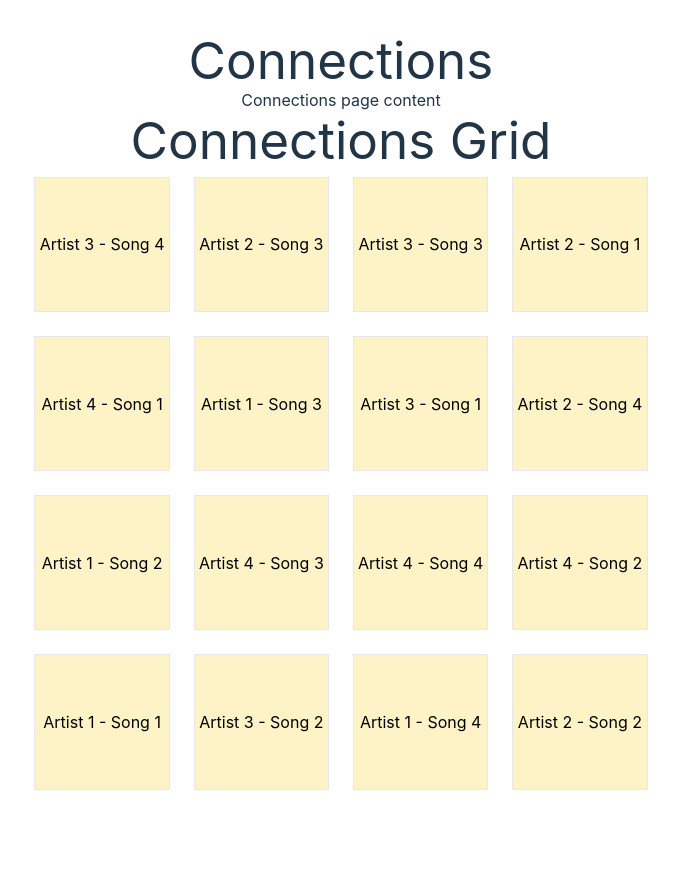
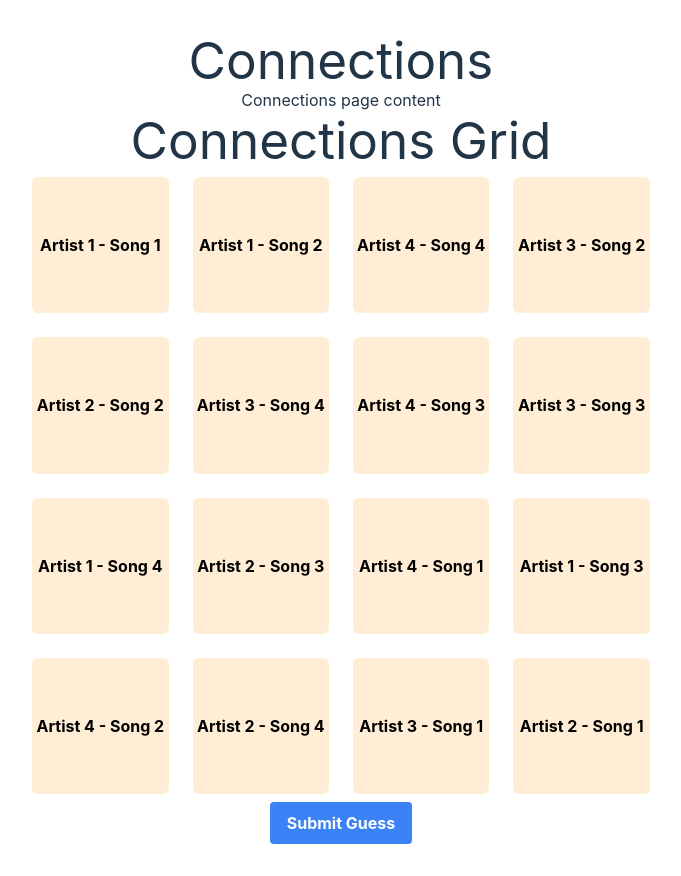
Before and after one commit to tartebabba/music-clash-web, a React (Vite) app: page /connections in a window 1280 px wide. Shown: the whole page, without its empty margins (299-980 px from the left). Before the commit the page ends 830 px from the top, so only its background shows below. Built offline with nearby package versions, Linux system fonts and the light colour scheme.

Commit message:
added submit guess and check functionality

```diff
--- a/src/components/Connections.tsx
+++ b/src/components/Connections.tsx
@@ -1,16 +1,44 @@
+import ConnectionsButtonBar from './ConnectionsButtonBar';
 import ConnectionsGrid from './connections-grid';
 import { extractNShuffleSongs, shuffleSongs } from './utils';
-import { useState } from 'react';
+import { useEffect, useState } from 'react';
+import { GameDetails } from './types';
 
 export default function Connections() {
-  const [detailsForGame, setDetailsForGame] = useState({});
+  const [detailsForGame, setDetailsForGame] = useState({
+    songsObject: gridItems, // To change to actual data
+  });
+  const [currentGameDetails, setCurrentGameDetails] = useState<GameDetails>({
+    songsForGrid: [],
+    selected: [],
+    triesRemaining: 4,
+  });
 
-  const songs = extractNShuffleSongs(gridItems);
-  // const onetoSixteen = Array.from({ length: 16 }, (_, i) => i + 1);
-  const shuffledSongs = shuffleSongs(songs);
+  const songs = extractNShuffleSongs(detailsForGame.songsObject);
+
+  useEffect(() => {
+    setCurrentGameDetails((prev: GameDetails) => ({
+      ...prev,
+      songsForGrid: shuffleSongs(songs),
+    }));
+  }, []);
+
+  function checkGuessCorrect() {
+    const sortedSelected = currentGameDetails.selected.sort();
+    const sortedGamedSongs = detailsForGame.songsObject.map((artistSongs) =>
+      artistSongs.songs.sort()
+    );
+
+    const isGuessCorrect = sortedGamedSongs.some((songArray) =>
+      songArray.every((song, index) => song === sortedSelected[index])
+    );
+    return isGuessCorrect;
+  }
 
   const gridComponents = {
-    shuffledSongs,
+    detailsForGame,
+    currentGameDetails,
+    setCurrentGameDetails,
   };
 
   return (
@@ -18,6 +46,10 @@ export default function Connections() {
       <h1>Connections</h1>
       <p>Connections page content</p>
       <ConnectionsGrid {...gridComponents} />
+      <ConnectionsButtonBar
+        checkGuessCorrect={checkGuessCorrect}
+        selectedLength={currentGameDetails.selected.length}
+      />
     </div>
   );
 }
--- /dev/null
+++ b/src/components/ConnectionsButtonBar.tsx
@@ -0,0 +1,19 @@
+export default function ConnectionsButtonBar(props) {
+  const { checkGuessCorrect, selectedLength } = props;
+
+  function submitGuess() {
+    checkGuessCorrect();
+    console.log(selectedLength);
+  }
+  return (
+    <>
+      <button
+        onClick={submitGuess}
+        disabled={selectedLength !== 4}
+        className="bg-blue-500 hover:bg-blue-700 text-white font-bold py-2 px-4 rounded"
+      >
+        Submit Guess
+      </button>
+    </>
+  );
+}
--- a/src/components/connections-grid.tsx
+++ b/src/components/connections-grid.tsx
@@ -1,35 +1,18 @@
-import { extractSongs, shuffleSongs } from './utils';
-import { useState } from 'react';
-
-interface GameDetails {
-  songsForGrid: string[];
-  selected: string[];
-}
-
-type ConnectionsGridProps = {
-  shuffledSongs: string[];
-};
+import { GameDetails, ConnectionsGridProps } from './types';
 
 export default function ConnectionsGrid(props: ConnectionsGridProps) {
-  const { shuffledSongs } = props;
+  const { currentGameDetails, setCurrentGameDetails } = props;
 
-  const [currentGameDetails, setCurrentGameDetails] = useState<GameDetails>({
-    songsForGrid: shuffledSongs,
-    selected: [],
-  });
-
-  console.log(currentGameDetails.selected);
-
-  function handleClick(item) {
+  function handleClick(item: any) {
     const selectedSong = item.target.innerText;
 
     if (currentGameDetails.selected.includes(selectedSong)) {
-      setCurrentGameDetails((prev) => ({
+      setCurrentGameDetails((prev: GameDetails) => ({
         ...prev,
         selected: prev.selected.filter((song) => song !== selectedSong),
       }));
     } else if (currentGameDetails.selected.length < 4) {
-      setCurrentGameDetails((prev) => ({
+      setCurrentGameDetails((prev: GameDetails) => ({
         ...prev,
         selected: [...prev.selected, selectedSong],
       }));
@@ -43,15 +26,15 @@ export default function ConnectionsGrid(props: ConnectionsGridProps) {
   return (
     <>
       <h1>Connections Grid</h1>
-      <div className="grid grid-cols-4 grid-rows-4 gap-2">
+      <div className="grid grid-cols-4 grid-rows-4 gap-2 ">
         {currentGameDetails.songsForGrid.map((song) => {
           return (
             <div
               key={song}
-              onClick={(x) => handleClick(x)}
-              className={`border ${
-                isSelected(song) ? 'bg-green-500' : 'bg-amber-100'
-              } m-2 p-1 text-black flex items-center justify-center aspect-square`}
+              onClick={(data) => handleClick(data)}
+              className={`${
+                isSelected(song) ? 'bg-gray-600 text-white' : 'bg-orange-100'
+              } m-2 p-1 text-black flex items-center justify-center aspect-square font-bold text-md rounded-md`}
             >
               <p>{song}</p>
             </div>
@@ -62,8 +45,6 @@ export default function ConnectionsGrid(props: ConnectionsGridProps) {
   );
 }
 
-
-
 // [x] Center Text in Grid
 // [] Add a shuffle button
 // [] Add a reset button
--- a/src/components/utils.ts
+++ b/src/components/utils.ts
@@ -22,7 +22,14 @@ export const shuffleSongs = (songs: string[]): string[] => {
   return shuffledSongs;
 };
 
+export const compareSubmittedWithGameSongs = (submittedArray, gameArray) => {
+  console.log(submittedArray, gameArray);
+  const isCorrect = gameArray.every((songArray, index) =>
+    console.log(songArray, index)
+  );
 
+  return isCorrect;
+};
 
 
 // export const extractArtists = (items: GridItem[]): string[] => {
```
Also changed, not shown: src/components/types.ts (+13 -0 lines).
